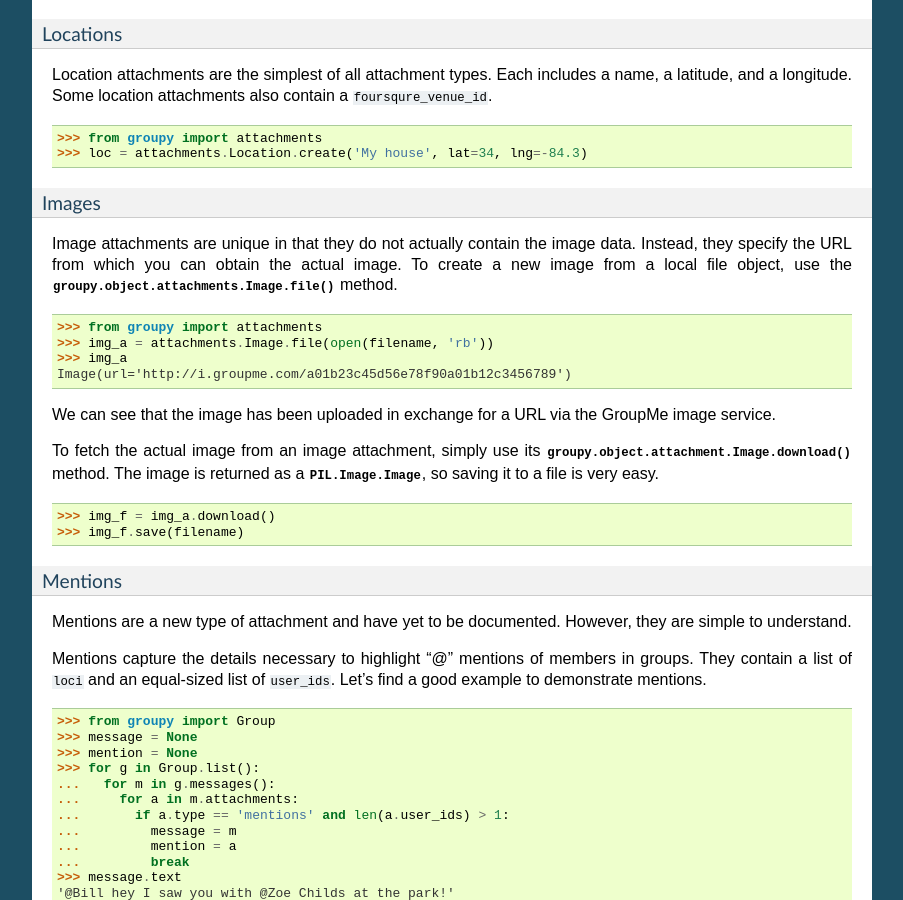
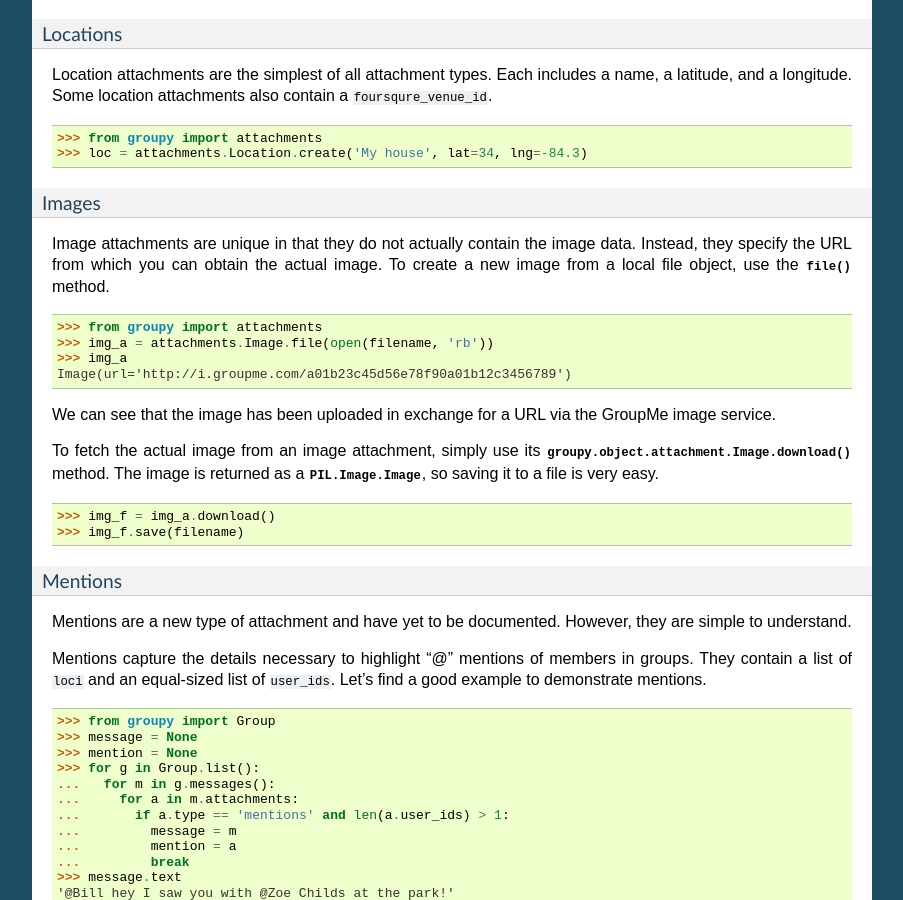
Before and after one commit to rhgrant10/Groupy, a Sphinx documentation site: the page built from docs/pages/advanced.rst, in a window 1280 px wide and 900 px high, scrolled down 490 px. Shown: the whole window, without its empty margins (198-1101 px from the left). Built offline with Sphinx 7.4.7, drawn with Linux system fonts in a browser that asks for light colours.

Commit message:
Fixed bad sphinx reference

```diff
--- a/docs/pages/advanced.rst
+++ b/docs/pages/advanced.rst
@@ -45,7 +45,7 @@ Images
 Image attachments are unique in that they do not actually contain the image
 data. Instead, they specify the URL from which you can obtain the actual image.
 To create a new image from a local file object, use the
-:func:`groupy.object.attachments.Image.file` method.
+:func:`~groupy.object.attachments.Image.file` method.
 
 .. code-block:: python
 
```
